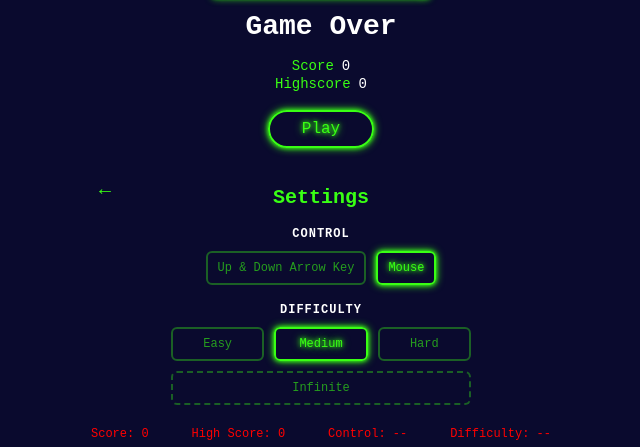
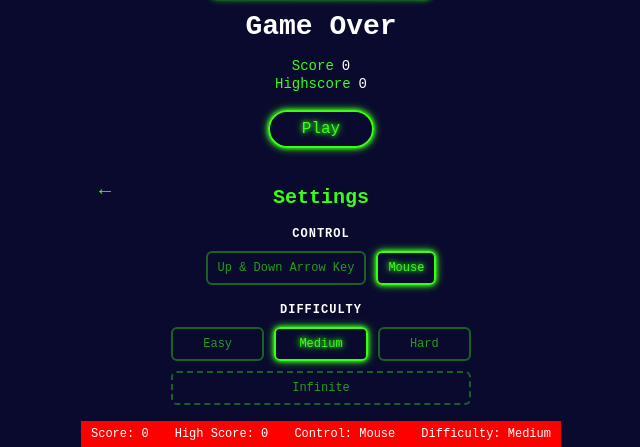
Before and after one commit to Sarthak3232/InfiniteArcadePong, a website with bundled scripts: page src/popup.html in a window 1280 px wide. Shown: the part 403-850 px from the top of the page, without its empty margins (319-959 px from the left). Built offline with nearby package versions, Linux system fonts and the light colour scheme; some packages are replaced by stand-ins of ours.

Commit message:
feat: wire up live status bar footer
Footer now shows real score/highscore/control/difficulty every
frame via statusBar.js, instead of the static Day 1 placeholder
text. Also fixed the footer's colors to match spec - red
background with white text, not red text on the navy body
background.

```diff
--- a/src/js/main.js
+++ b/src/js/main.js
@@ -6,6 +6,7 @@ import { tickSurvivalScore } from './score.js';
 import { isGamePlaying } from './screens.js';
 import { refreshGameOverScores } from './gameOverScreen.js';
 import { refreshSettingsActiveStates } from './settingsScreen.js';
+import { updateStatusBar } from './statusBar.js';
 
 console.log('Infinite Arcade Pong initialized');
 
@@ -30,6 +31,7 @@ function gameLoop(timestamp) {
   // Cheap to keep in sync every frame regardless of which screen is active.
   refreshGameOverScores();
   refreshSettingsActiveStates();
+  updateStatusBar();
 
   requestAnimationFrame(gameLoop);
 }
--- /dev/null
+++ b/src/js/statusBar.js
@@ -0,0 +1,23 @@
+import { getPlayerScore } from './score.js';
+import { getHighscore } from './highscore.js';
+import { getControlScheme } from './controls.js';
+import { getDifficulty } from './difficulty.js';
+
+const CONTROL_LABELS = {
+  mouse: 'Mouse',
+  keyboard: 'Arrow Keys',
+};
+
+const DIFFICULTY_LABELS = {
+  easy: 'Easy',
+  medium: 'Medium',
+  hard: 'Hard',
+  infinite: 'Infinite',
+};
+
+export function updateStatusBar() {
+  $('#score').text(`Score: ${getPlayerScore()}`);
+  $('#highscore').text(`High Score: ${getHighscore()}`);
+  $('#control').text(`Control: ${CONTROL_LABELS[getControlScheme()]}`);
+  $('#difficulty').text(`Difficulty: ${DIFFICULTY_LABELS[getDifficulty()]}`);
+}
--- a/src/styles.scss
+++ b/src/styles.scss
@@ -42,7 +42,8 @@ body {
   justify-content: space-between;
   width: 480px;
   padding: 6px 10px;
-  color: $color-status-bar;
+  background: $color-status-bar;
+  color: $color-ball;
 }
 
 .status-item {
```
Also changed, not shown: src/styles.css.
